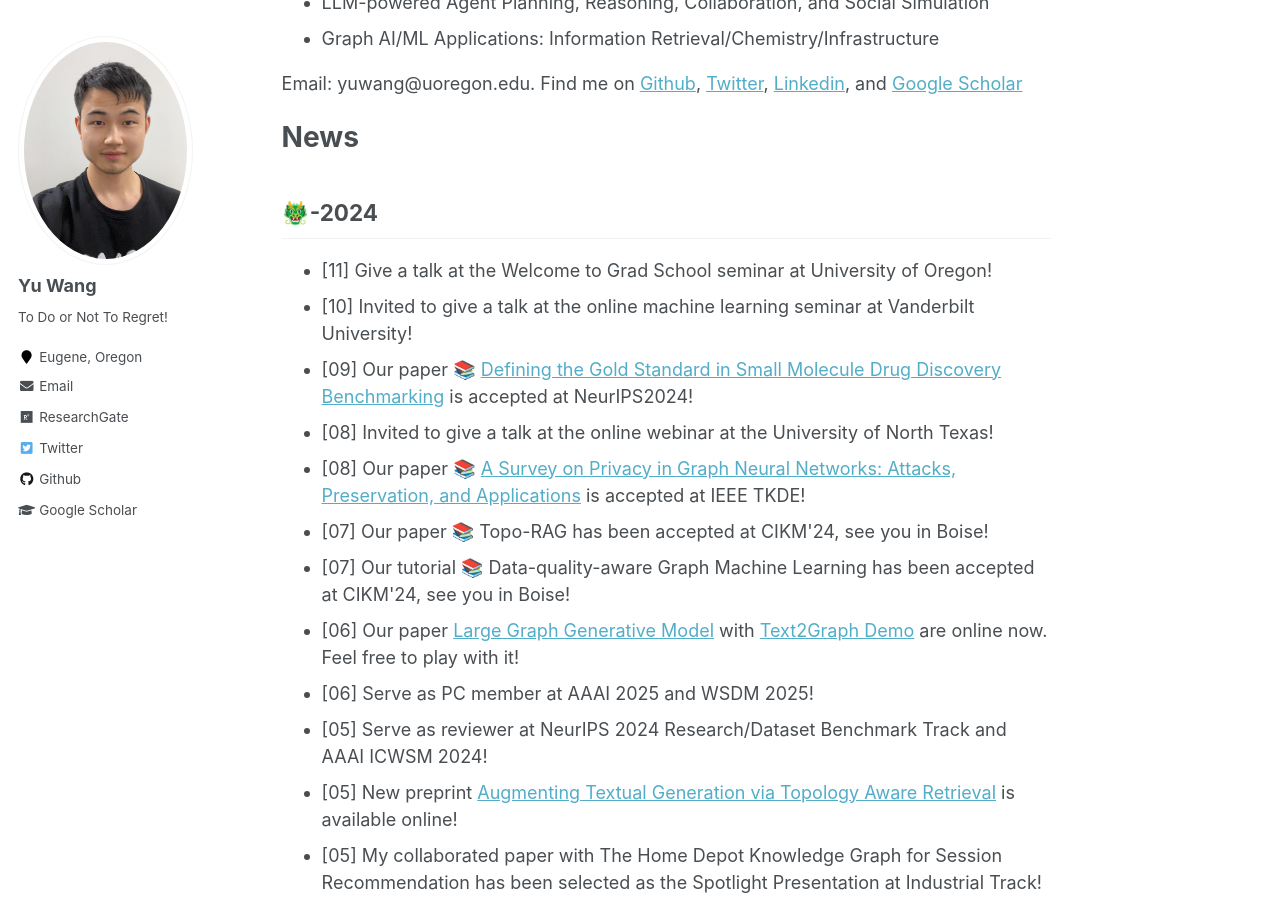
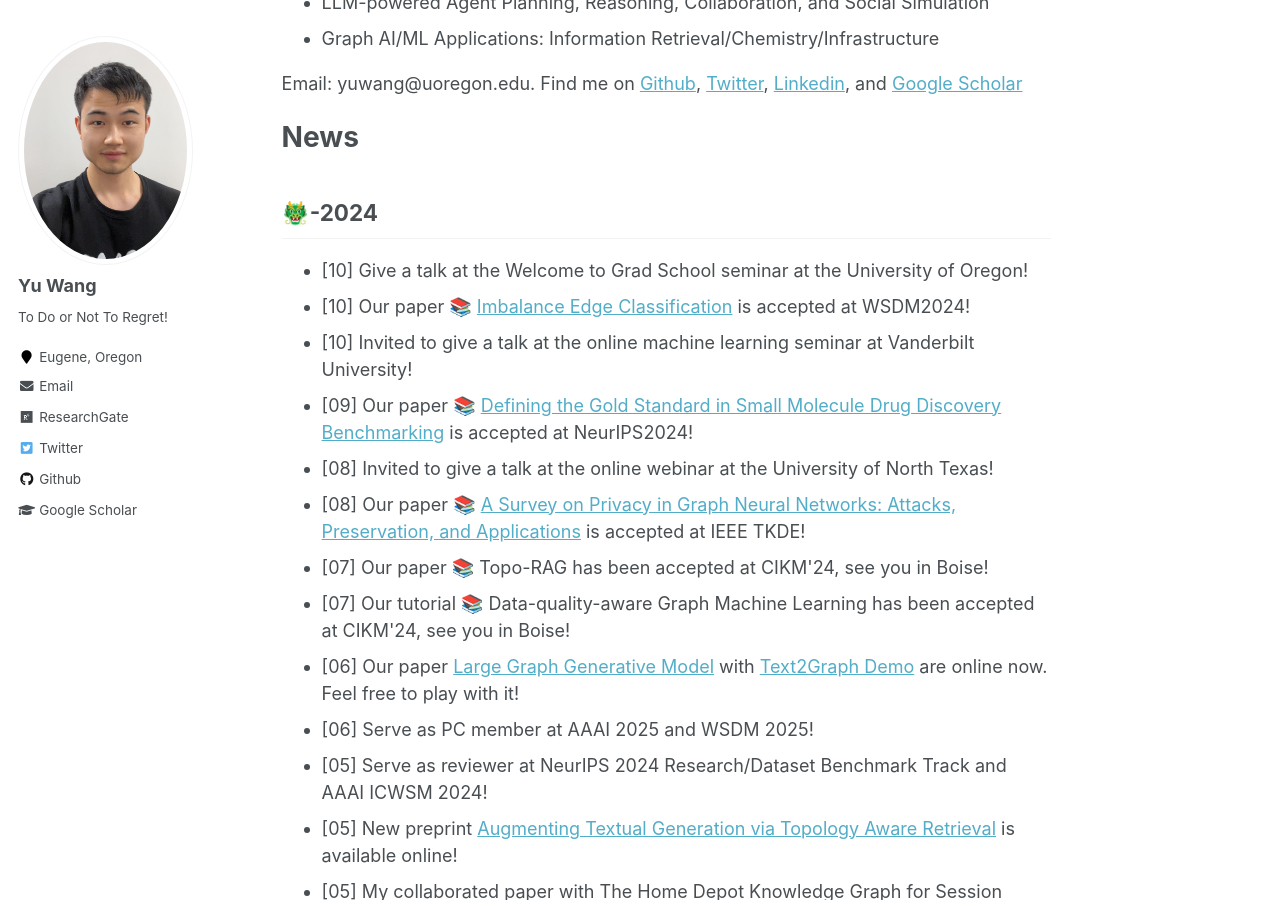
Before and after one commit to yuwang0103/yuwang0103.github.io, a Jekyll site: the page built from _pages/about.md, in a window 1280 px wide and 900 px high, scrolled down 680 px. Built offline with Jekyll 4.4.1, drawn with Linux system fonts in a browser that asks for light colours.

Commit message:
Update about.md

```diff
--- a/_pages/about.md
+++ b/_pages/about.md
@@ -32,7 +32,8 @@ News
 🐲-2024
 -----
 <ul>
-<li>[11] Give a talk at the Welcome to Grad School seminar at University of Oregon!</li>
+<li>[10] Give a talk at the Welcome to Grad School seminar at the University of Oregon!</li>
+<li>[10] Our paper 📚 <a href='https://arxiv.org/html/2406.11685v1'>Imbalance Edge Classification</a> is accepted at WSDM2024!</li>
 <li>[10] Invited to give a talk at the online machine learning seminar at Vanderbilt University!</li>
 <li>[09] Our paper 📚 <a href='https://www.welqrate.org/'>Defining the Gold Standard in Small Molecule Drug Discovery Benchmarking</a> is accepted at NeurIPS2024!</li>
 <li>[08] Invited to give a talk at the online webinar at the University of North Texas!</li>
```
